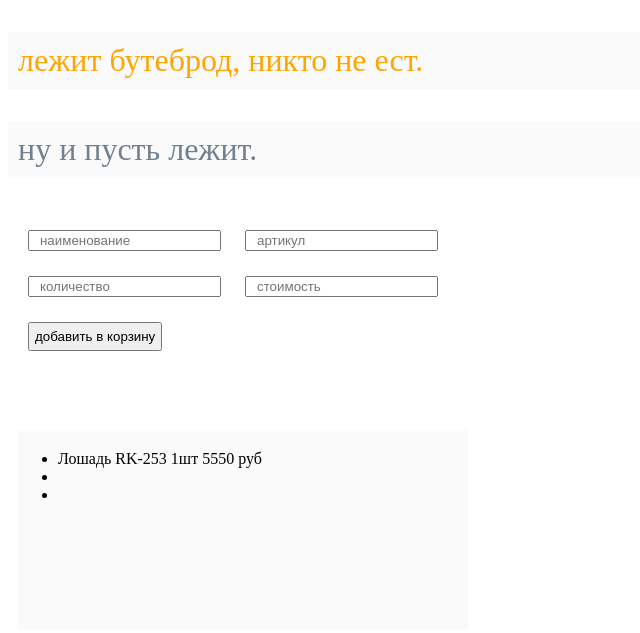
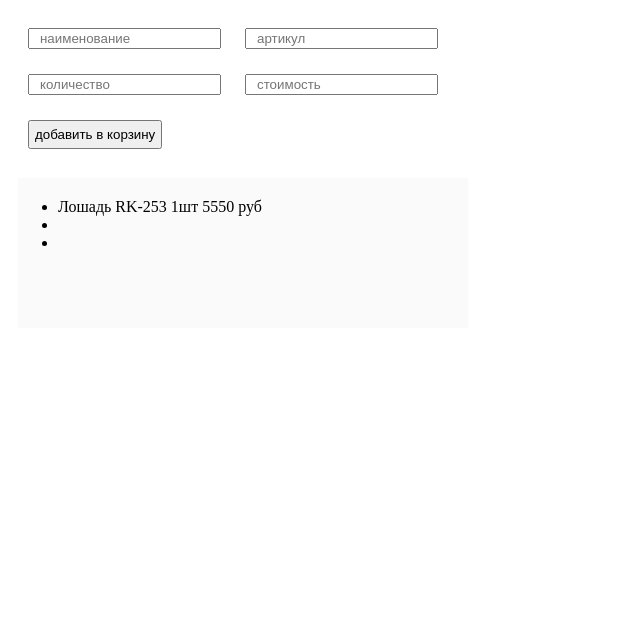
Before and after one commit to AnnRid/basket, a plain HTML site: page index.html in a window 1280 px wide. Shown: the whole page, without its empty margins (0-640 px from the left). Drawn offline with Linux system fonts and the light colour scheme.

Commit message:
delete paragr

```diff
--- a/index.html
+++ b/index.html
@@ -6,10 +6,6 @@
 	<link rel="stylesheet" href="style.css">
 </head>
 <body>
-<div class="paragraph">
-<p>лежит бутеброд, никто не ест.</p>
-<p>ну и пусть лежит.</p>
-</div>
 
 <div class='order form'>
 	<input type="text" class="name" placeholder="наименование" />
--- a/style.css
+++ b/style.css
@@ -1,19 +1,11 @@
-.paragraph p {
-	font-size: 2rem;
-	padding: 10px;
-	background: #fafafa;
-	color:orange;
-}
-.paragraph p+p {
-	color:slategray;
-}
+
 .order input {
 	margin:20px 10px 5px;
 	padding-left: 10px;
 }
 .form {
 	width: 450px;
-	height: 200px;
+	height: 150px;
 	margin-left: 10px;
 
 }
```
